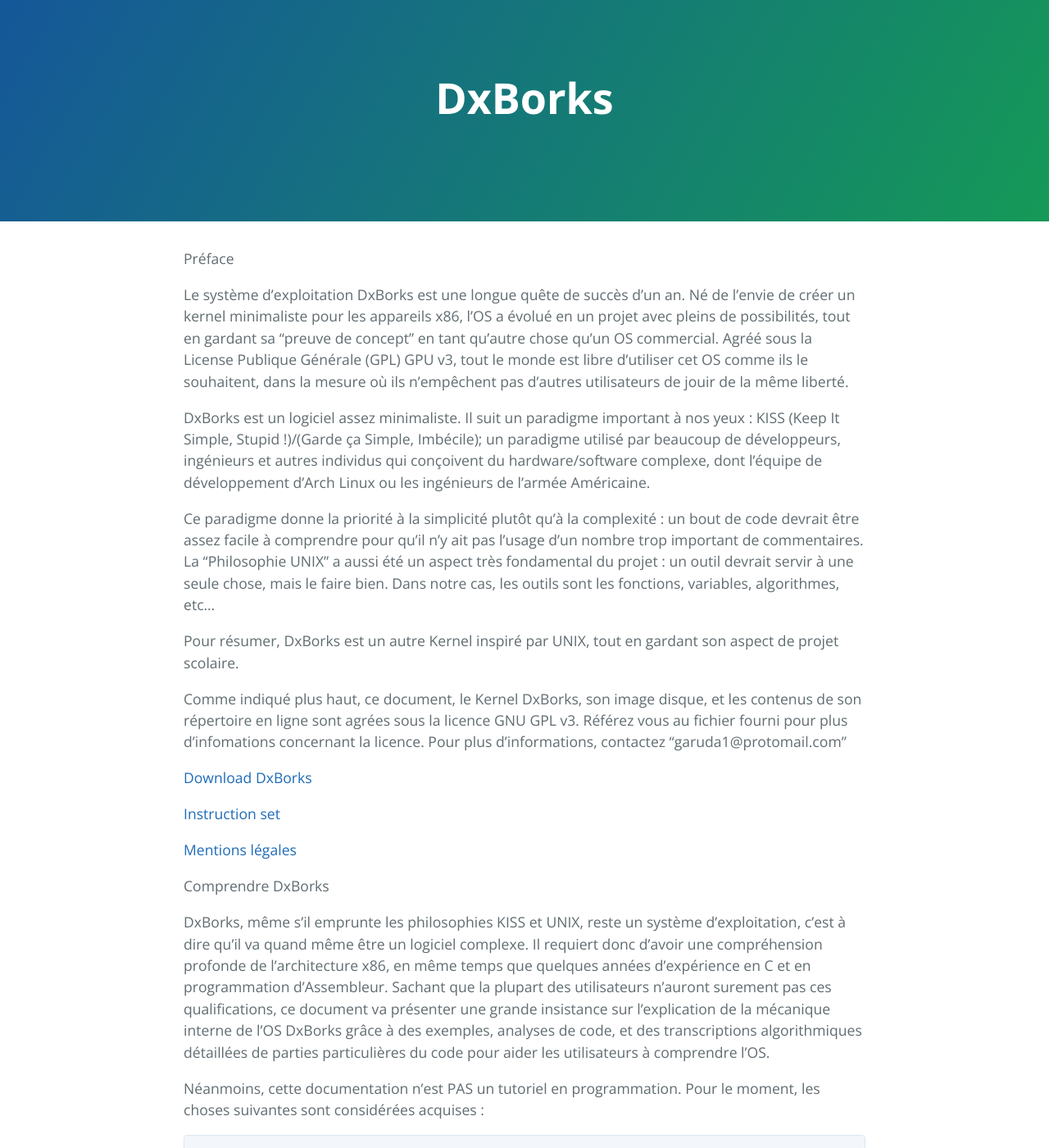
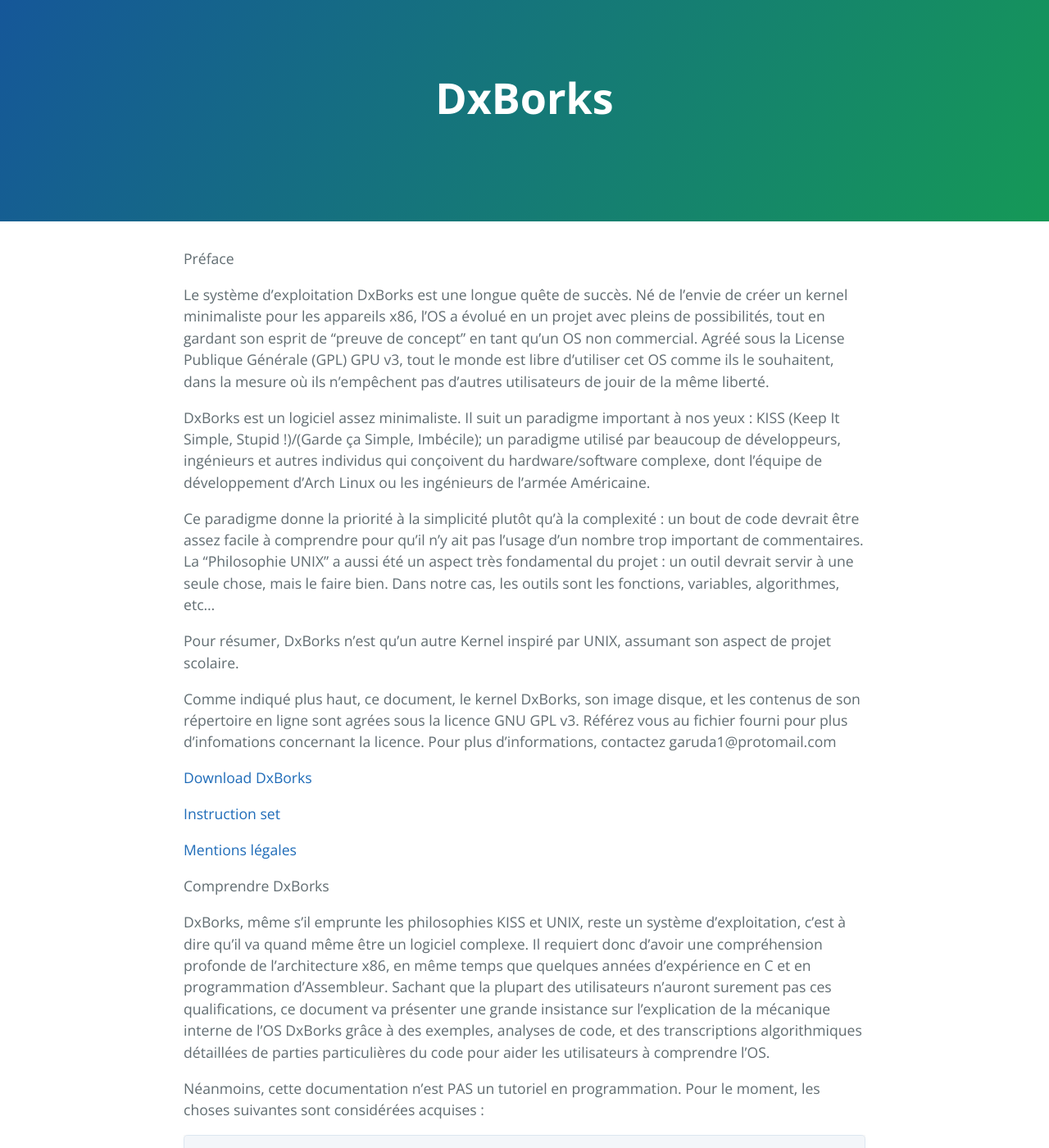
Before and after one commit to DxBorks/DxBorks.github.io, a Jekyll site: the page built from index.md, in a window 1280 px wide and 1400 px high. Shown: the whole window at 82% size. Built offline with Jekyll 4.4.1, drawn with Linux system fonts in a browser that asks for light colours; our own code applies the rules of GitHub Pages for plain Markdown files; the list of posts is cut into pages by our own code; the repository's description, which GitHub fills in, is left out; some of the changed text lies outside the part shown.

Commit message:
Update index.md

```diff
--- a/index.md
+++ b/index.md
@@ -1,15 +1,14 @@
 Préface
 
-Le système d'exploitation DxBorks est une longue quête de succès d'un an. Né de l'envie de créer un kernel minimaliste pour les appareils x86, l'OS a évolué en un projet avec pleins de possibilités, tout en gardant sa "preuve de concept" en tant qu'autre chose qu'un OS commercial. Agréé sous la License Publique Générale (GPL) GPU v3, tout le monde est libre d'utiliser cet OS comme ils le souhaitent, dans la mesure où ils n'empêchent pas d'autres utilisateurs de jouir de la même liberté.
+Le système d'exploitation DxBorks est une longue quête de succès. Né de l'envie de créer un kernel minimaliste pour les appareils x86, l'OS a évolué en un projet avec pleins de possibilités, tout en gardant son esprit de "preuve de concept" en tant qu'un OS non commercial. Agréé sous la License Publique Générale (GPL) GPU v3, tout le monde est libre d'utiliser cet OS comme ils le souhaitent, dans la mesure où ils n'empêchent pas d'autres utilisateurs de jouir de la même liberté.
 
 DxBorks est un logiciel assez minimaliste. Il suit un paradigme important à nos yeux : KISS (Keep It Simple, Stupid !)/(Garde ça Simple, Imbécile); un paradigme utilisé par beaucoup de développeurs, ingénieurs et autres individus qui conçoivent du hardware/software complexe, dont l'équipe de développement d'Arch Linux ou les ingénieurs de l'armée Américaine.
 
 Ce paradigme donne la priorité à la simplicité plutôt qu'à la complexité : un bout de code devrait être assez facile à comprendre pour qu'il n'y ait pas l'usage d'un nombre trop important de commentaires. La "Philosophie UNIX" a aussi été un aspect très fondamental du projet : un outil devrait servir à une seule chose, mais le faire bien. Dans notre cas, les outils sont les fonctions, variables, algorithmes, etc...
 
-Pour résumer, DxBorks est un autre Kernel inspiré par UNIX, tout en gardant son aspect de projet scolaire.
+Pour résumer, DxBorks n'est qu'un autre Kernel inspiré par UNIX, assumant son aspect de projet scolaire.
 
-
-Comme indiqué plus haut, ce document, le Kernel DxBorks, son image disque, et les contenus de son répertoire en ligne sont agrées sous la licence GNU GPL v3. Référez vous au fichier fourni pour plus d'infomations concernant la licence. Pour plus d'informations, contactez "garuda1@protomail.com"
+Comme indiqué plus haut, ce document, le kernel DxBorks, son image disque, et les contenus de son répertoire en ligne sont agrées sous la licence GNU GPL v3. Référez vous au fichier fourni pour plus d'infomations concernant la licence. Pour plus d'informations, contactez garuda1@protomail.com
 
 
 [Download DxBorks](https://github.com/DxBorks/DxBorks)
```
Also changed, not shown: other parts of index.md (+2 -2 lines).
